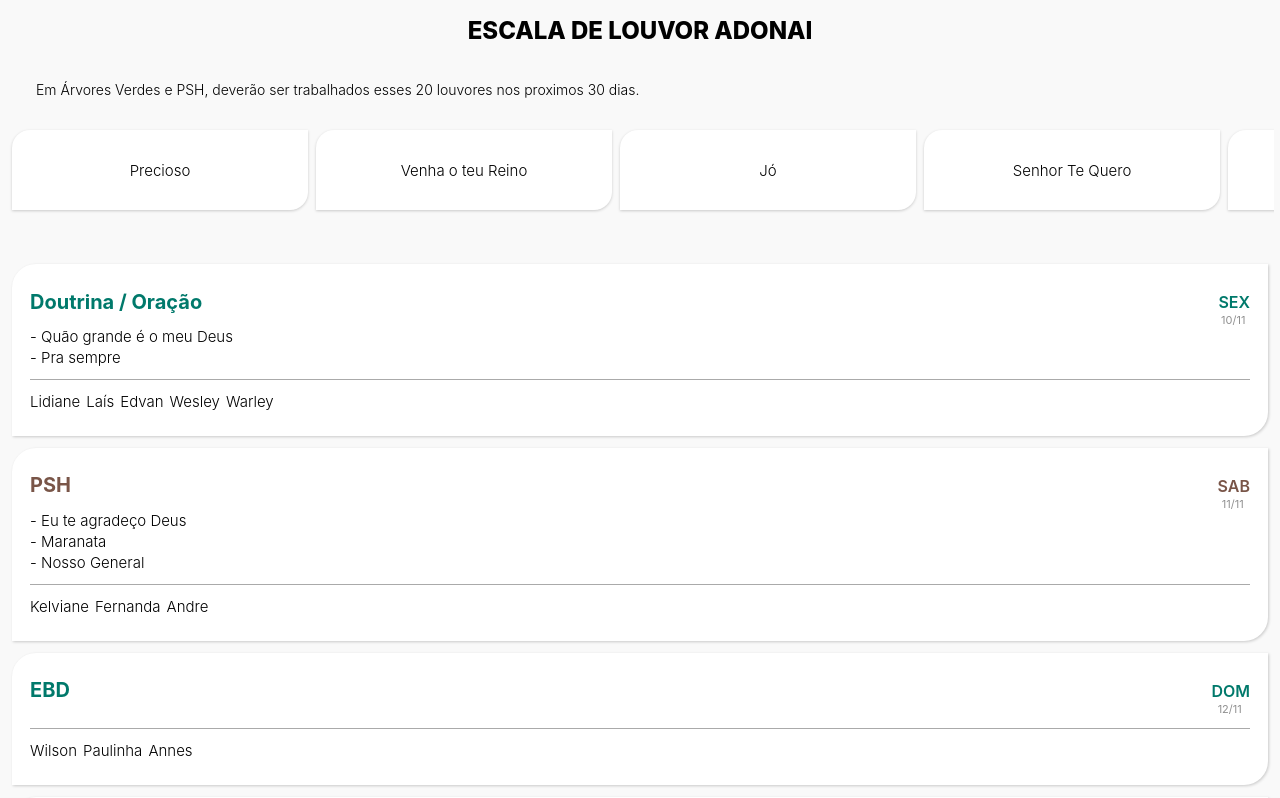
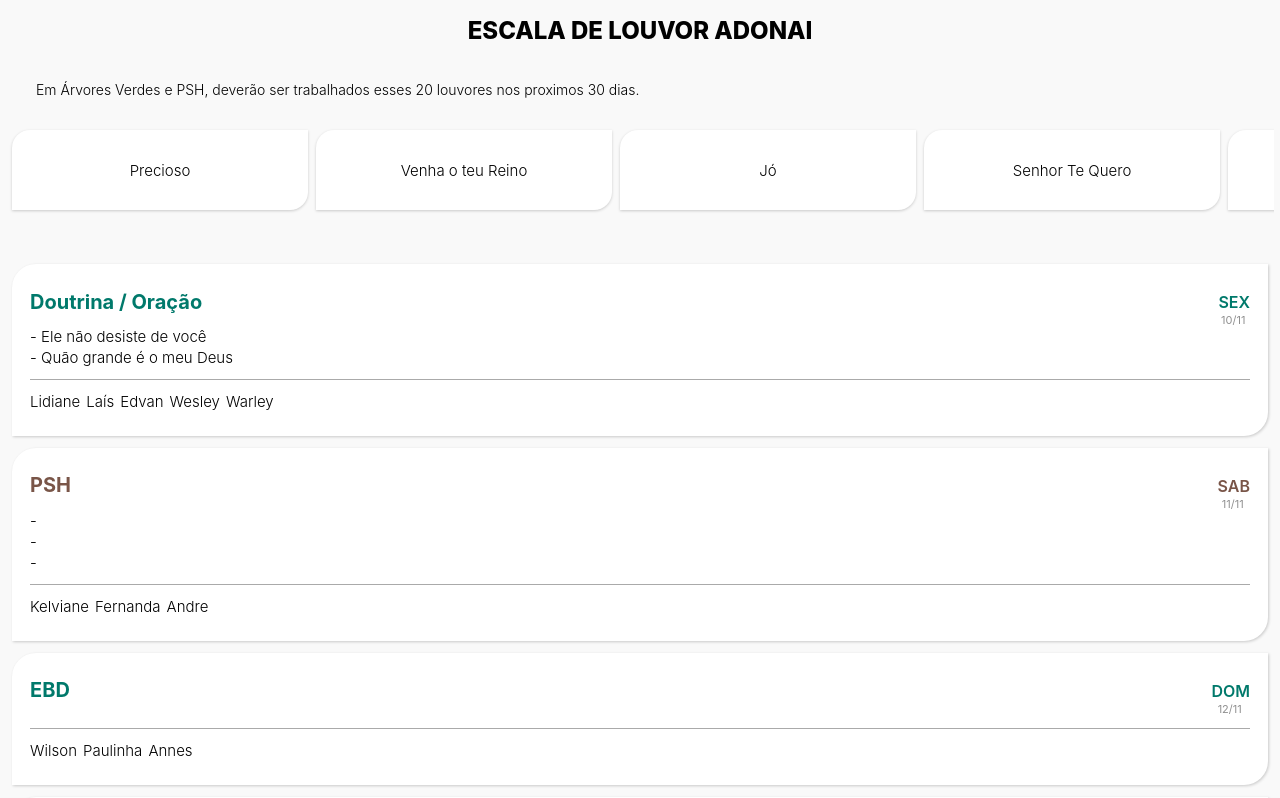
Before and after one commit to hupernikomen/scalepraise, a React (Create React App) app: page / in a window 1280 px wide. Shown: the top 798 px of the page. Built offline with nearby package versions, Linux system fonts and the light colour scheme.

Commit message:
Postagem

```diff
--- a/src/App.js
+++ b/src/App.js
@@ -1,48 +1,82 @@
 import moment from 'moment';
-import CalendarItem from "./CalendarItem";
-const escala = require('./utils/praisesList.json')
-
+import CalendarItem from './CalendarItem';
+const escala = require('./utils/praisesList.json');
+const escala2 = require('./utils/praisesList2.json');
 
 // Louvores
 const praises = {
-  friday: ["Maranata", "Quão grande é o meu Deus", "Pra sempre", "Ele não desiste de você", "Galileu"], // 5 LOUVORES
-  psh: ["Faz Chover", "Eu te agradeço Deus", "Maranata", "Nosso General", "Pra sempre", "Vim para adorar-Te", "Não há Deus maior"],
+  friday: [
+    'Maranata',
+    'Quão grande é o meu Deus',
+    'Pra sempre',
+    'Ele não desiste de você',
+    'Galileu'
+  ], // 5 LOUVORES
+  psh: [
+    'Faz Chover',
+    'Eu te agradeço Deus',
+    'Maranata',
+    'Nosso General',
+    'Pra sempre',
+    'Vim para adorar-Te',
+    'Não há Deus maior'
+  ],
   ebd: [],
-  sundayprelude: ["Bom estarmos aqui", "Em Espírito em verdade", "Renova-me", "Jesus em Tua presença"], // 4 LOUVORES
-  sunday: ["Precioso", "Venha o teu Reino", "Jó", "Senhor Te Quero", "Poderoso Deus"], // 5 LOUVORES , SENDO 3 DE SEXTA
-  sundaycommunion: ["Celebrai a Cristo", "Quebrantado", "Galileu", "Quero que valorize", "Até que Ele venha"], // 5 LOUVORES
-  hcc: ["", "", "", "", ""],
-  supper: ["Bendito Cordeiro", "Alto Preço"] // Louvors de Ceia
-}
-
+  sundayprelude: [
+    'Bom estarmos aqui',
+    'Em Espírito em verdade',
+    'Renova-me',
+    'Jesus em Tua presença'
+  ], // 4 LOUVORES
+  sunday: ['Precioso', 'Venha o teu Reino', 'Jó', 'Senhor Te Quero', 'Poderoso Deus'], // 5 LOUVORES , SENDO 3 DE SEXTA
+  sundaycommunion: [
+    'Celebrai a Cristo',
+    'Quebrantado',
+    'Galileu',
+    'Quero que valorize',
+    'Até que Ele venha'
+  ], // 5 LOUVORES
+  hcc: ['', '', '', '', ''],
+  supper: ['Bendito Cordeiro', 'Alto Preço'] // Louvors de Ceia
+};
 
 // Musicos
 const musicians = {
-
   instrumentalists: {
-    friday: ["Wesley", "Warley"],
-    psh: ["Thiago", "Andre", "Warley", "Rhuan", "Rhuan"],
-    ebd: ["Annes"],
+    friday: ['Wesley', 'Warley'],
+    psh: ['Thiago', 'Andre', 'Warley', 'Rhuan', 'Rhuan'],
+    ebd: ['Annes']
   },
 
   vocals: {
-    friday: ["Lidiane", "Laís", "Edvan"],
-    psh: [["Wilson", "Paulinha"], ["Kelviane", "Fernanda"], ["Edmilson", "Fernanda"], ["Lidiane", "Duda", "Laís"]],
-    ebd: ["Wilson", "Paulinha"],
-    sunday: ["Laís", "Kelviane", "Lidiane", "Duda"]
+    friday: ['Lidiane', 'Laís', 'Edvan'],
+    psh: [
+      ['Wilson', 'Paulinha'],
+      ['Kelviane', 'Fernanda'],
+      ['Edmilson', 'Fernanda'],
+      ['Lidiane', 'Duda', 'Laís'],
+      [('Fernanda', 'Paulinha')]
+    ],
+    ebd: ['Wilson', 'Paulinha'],
+    sunday: ['Laís', 'Kelviane', 'Lidiane', 'Duda']
   }
+};
 
-}
-
+const guitarWeek = musicians.instrumentalists.psh[getWeekNumber() - 1];
 
 const scales = [
   {
     // Doutrina / Oração
     date: findNextFriday(),
     cult: 'Doutrina / Oração',
-    praises: [praises?.friday[getWeekNumber() - 1], praises?.friday[getWeekNumber()]],
+    praises: [
+      getPraises('firstmoment', 'Warley', escala2)[getWeekNumber() - 1]?.name ||
+        getPraises('firstmoment', 'Warley', escala2)[0]?.name,
+      getPraises('firstmoment', 'Warley', escala2)[getWeekNumber()]?.name ||
+        getPraises('firstmoment', 'Warley', escala2)[1]?.name
+    ],
     vocals: musicians.vocals.friday,
-    instrumentalists: musicians.instrumentalists.friday,
+    instrumentalists: musicians.instrumentalists.friday
   },
   {
     // EBD
@@ -50,7 +84,7 @@ const scales = [
     cult: getSundaysInMonth() === getWeekNumber() ? 'EBD com Ceia' : 'EBD',
     praises: getSundaysInMonth() === getWeekNumber() ? praises.supper : praises.ebd,
     vocals: musicians.vocals.ebd,
-    instrumentalists: musicians.instrumentalists.ebd,
+    instrumentalists: musicians.instrumentalists.ebd
   },
   {
     // Culto de Louvor e Pregação
@@ -58,52 +92,93 @@ const scales = [
     cult: 'Louvor e Pregação',
     praises: SelectPraiseSunday(getWeekNumber()),
     hcc: [praises?.hcc[getWeekNumber() - 1], praises?.hcc[getWeekNumber()]],
-    vocals: ["Edmilson", "Edvan", getWeekNumber() % 2 === 0 ? "Fernanda" : "Paulinha", musicians.vocals.sunday[getWeekNumber() - 1]],
-    instrumentalists: ["Wesley", "Annes", getWeekNumber() % 2 === 0 ? "André" : "Thiago"],
+    vocals: [
+      'Edmilson',
+      'Edvan',
+      getWeekNumber() % 2 === 0 ? 'Fernanda' : 'Paulinha',
+      musicians.vocals.sunday[getWeekNumber() - 1]
+    ],
+    instrumentalists: ['Wesley', 'Annes', getWeekNumber() % 2 === 0 ? 'André' : 'Thiago']
   },
   {
+    // Culto PSH
     date: findNextSaturday(),
     cult: 'PSH',
-    praises: [praises?.psh[getWeekNumber() - 1], praises?.psh[getWeekNumber()], praises?.psh[getWeekNumber() + 1]],
+    praises: [
+      getPraises('prelude', guitarWeek, escala2)[getWeekNumber() - 1]?.name,
+      getPraises('firstmoment', guitarWeek, escala2)[getWeekNumber() - 1]?.name,
+      getPraises('communion', guitarWeek, escala2)[getWeekNumber() - 1]?.name
+    ],
     vocals: musicians.vocals.psh[getWeekNumber() - 1],
-    instrumentalists: musicians.instrumentalists.psh[getWeekNumber() - 1],
+    instrumentalists: musicians.instrumentalists.psh[getWeekNumber() - 1]
   },
   // ________________________________________
 
   {
     date: parseDate('29/12/2023'),
     cult: 'Culto Oração Especial',
-    praises: [""],
-    vocals: ["Edvan",  "Laís", "Lidiane"],
-    instrumentalists: ["Wesley", "Warley"]
+    praises: [''],
+    vocals: ['Edvan', 'Laís', 'Lidiane'],
+    instrumentalists: ['Wesley', 'Warley']
   },
   {
     date: parseDate('24/12/2023'),
     cult: 'Culto Especial Natal',
-    praises: ["Bom estarmos aqui", "Isaias 9", "Nada Além do Sangue", "Agnus Dei", "CC 30 - Noite de paz"],
-    vocals: ["Edmilson", "Edvan", "Fernanda", "Laís", "Paulinha"],
-    instrumentalists: ["Wesley", "Warley", "André", "Annes"]
+    praises: [
+      'Bom estarmos aqui',
+      'Isaias 9',
+      'Nada Além do Sangue',
+      'Agnus Dei',
+      'CC 30 - Noite de paz'
+    ],
+    vocals: ['Edmilson', 'Edvan', 'Fernanda', 'Laís', 'Paulinha'],
+    instrumentalists: ['Wesley', 'Warley', 'André', 'Annes']
   },
   {
     date: parseDate('31/12/2023'),
     cult: 'Culto Especial Ano Novo',
-    praises: ["Renova-me", "Nada Além do Sangue", "Agnus Dei", "CC 560 - Ano Novo", "CC 456 - O Estandarte"],
-    vocals: ["Wilson", "Kelviane", "Duda", "Lidiane", "Paulinha"],
-    instrumentalists: ["Wesley", "André", "Thiago", "Annes"]
-  },
-]
+    praises: [
+      'Renova-me',
+      'Nada Além do Sangue',
+      'Agnus Dei',
+      'CC 560 - Ano Novo',
+      'CC 456 - O Estandarte'
+    ],
+    vocals: ['Wilson', 'Kelviane', 'Duda', 'Lidiane', 'Paulinha'],
+    instrumentalists: ['Wesley', 'André', 'Thiago', 'Annes']
+  }
+];
 
+function getPraises(type, guitar, list) {
+  let result = [];
 
+  list.forEach((item) => {
+    if (item.guitar === guitar) {
+      item.praises.forEach((praise) => {
+        if (praise.type === type) {
+          result = result.concat(praise.praise);
+        }
+      });
+    }
+  });
+
+  return result;
+}
 
 // 12 LOUVORS PARA DOMINGOS
 function SelectPraiseSunday(week) {
   switch (week) {
-    case 1: return [praises.sundayprelude[0], praises.sunday[0], praises.sundaycommunion[0]]
-    case 2: return [praises.sundayprelude[1], praises.sunday[1], praises.sundaycommunion[1]]
-    case 3: return [praises.sundayprelude[2], praises.sunday[2], praises.sundaycommunion[2]]
-    case 4: return [praises.sundayprelude[3], praises.sunday[1], praises.sundaycommunion[3]]
+    case 1:
+      return [praises.sundayprelude[0], praises.sunday[0], praises.sundaycommunion[0]];
+    case 2:
+      return [praises.sundayprelude[1], praises.sunday[1], praises.sundaycommunion[1]];
+    case 3:
+      return [praises.sundayprelude[2], praises.sunday[2], praises.sundaycommunion[2]];
+    case 4:
+      return [praises.sundayprelude[3], praises.sunday[1], praises.sundaycommunion[3]];
 
-    default: return [praises.sundayprelude[4], praises.sunday[0], praises.sundaycommunion[4]]
+    default:
+      return [praises.sundayprelude[4], praises.sunday[0], praises.sundaycommunion[4]];
   }
 }
 
@@ -117,10 +192,6 @@ function parseDate(dateString) {
   return date;
 }
 
-
-
-
-
 function findNextSunday() {
   const now = new Date();
 
@@ -132,8 +203,6 @@ function findNextSunday() {
 
   return nextSunday;
 }
-
-
 
 function findNextFriday() {
   const now = new Date();
@@ -147,8 +216,6 @@ function findNextFriday() {
   return nextFriday;
 }
 
-
-
 function findNextSaturday() {
   const now = new Date();
 
@@ -160,8 +227,6 @@ function findNextSaturday() {
 
   return nextFriday;
 }
-
-
 
 function getWeekNumber() {
   // Retorna o número da semana com base na data atual
@@ -189,13 +254,16 @@ function getSundaysInMonth() {
   return sundays;
 }
 
+// Coloca as datas em ordem cronologica
 const sortedScales = scales.sort((a, b) => {
   return moment(a.date) - moment(b.date);
 });
 
-const uniqueItems = praises.sunday?.concat(praises.friday, praises.sundayprelude, praises.supper, praises.sundaycommunion).filter((item, index, array) => {
-  return array.indexOf(item) === index;
-});
+const uniqueItems = praises.sunday
+  ?.concat(praises.friday, praises.sundayprelude, praises.supper, praises.sundaycommunion)
+  .filter((item, index, array) => {
+    return array.indexOf(item) === index;
+  });
 
 function getTons(n) {
   // Retorna o tom de uma escala com base no nome fornecido
@@ -208,48 +276,85 @@ function getTons(n) {
 const width = window.innerWidth;
 const widthInPx = parseInt(width / 4.7);
 
-
 function ListPraises() {
   return (
     <div style={{ marginBottom: 30, padding: 6 }}>
-
-      <div style={{ display: 'flex', alignItems: 'flex-start', flexDirection: 'column', padding: '0px 30px' }}>
-        <p style={{ marginRight: 6, fontWeight: 300, fontSize: 14, }}>Em Árvores Verdes e PSH, deverão ser trabalhados esses {uniqueItems.length} louvores nos proximos 30 dias.</p>
+      <div
+        style={{
+          display: 'flex',
+          alignItems: 'flex-start',
+          flexDirection: 'column',
+          padding: '0px 30px'
+        }}
+      >
+        <p style={{ marginRight: 6, fontWeight: 300, fontSize: 14 }}>
+          Em Árvores Verdes e PSH, deverão ser trabalhados esses {uniqueItems.length} louvores nos
+          proximos 30 dias.
+        </p>
       </div>
 
-
       <div style={{ display: 'flex', overflow: 'scroll', height: 80, gap: 8, padding: '18px 6px' }}>
-        {
-          uniqueItems.map((pray) => {
-            return (
-              <div style={{ flexWrap: 'wrap', padding: '0px 12px', boxShadow: '0px 1px 3px #00000030', position: 'relative', minWidth: widthInPx, borderRadius: '18px 0px 18px 0px', backgroundColor: '#fff', display: 'flex', alignItems: 'center', justifyContent: 'center' }}>
-                <strong style={{ textAlign: 'center', fontWeight: 300, fontSize: 15, color: '#000' }}>{pray}</strong>
-                {getTons(pray) ? <strong style={{ boxShadow: '1px 1px 5px #00000040', fontWeight: 500, position: 'absolute', bottom: -12, left: 6, backgroundColor: '#222', fontSize: 14, padding: '2px 12px', borderRadius: 12, color: '#fff' }}>{getTons(pray)}</strong> : null}
-              </div>
-            )
-          })
-        }
+        {uniqueItems.map((pray) => {
+          return (
+            <div
+              style={{
+                flexWrap: 'wrap',
+                padding: '0px 12px',
+                boxShadow: '0px 1px 3px #00000030',
+                position: 'relative',
+                minWidth: widthInPx,
+                borderRadius: '18px 0px 18px 0px',
+                backgroundColor: '#fff',
+                display: 'flex',
+                alignItems: 'center',
+                justifyContent: 'center'
+              }}
+            >
+              <strong style={{ textAlign: 'center', fontWeight: 300, fontSize: 15, color: '#000' }}>
+                {pray}
+              </strong>
+              {getTons(pray) ? (
+                <strong
+                  style={{
+                    boxShadow: '1px 1px 5px #00000040',
+                    fontWeight: 500,
+                    position: 'absolute',
+                    bottom: -12,
+                    left: 6,
+                    backgroundColor: '#222',
+                    fontSize: 14,
+                    padding: '2px 12px',
+                    borderRadius: 12,
+                    color: '#fff'
+                  }}
+                >
+                  {getTons(pray)}
+                </strong>
+              ) : null}
+            </div>
+          );
+        })}
       </div>
     </div>
-  )
+  );
 }
-
-
 
 export default function App() {
   return (
     <div>
-      <h1 style={{ textAlign: 'center', fontSize: 24, fontWeight: 800, }}>ESCALA DE LOUVOR ADONAI</h1>
+      <h1 style={{ textAlign: 'center', fontSize: 24, fontWeight: 800 }}>
+        ESCALA DE LOUVOR ADONAI
+      </h1>
 
       <ListPraises />
 
       {sortedScales.map((scale, index) => {
-        return (
-          <CalendarItem key={index} data={scale} />
-        )
+        return <CalendarItem key={index} data={scale} />;
       })}
 
-      <p style={{ textAlign: 'center', marginTop: 50, fontWeight: 300 }}>Ministério de Louvor Adonai</p>
+      <p style={{ textAlign: 'center', marginTop: 50, fontWeight: 300 }}>
+        Ministério de Louvor Adonai
+      </p>
     </div>
   );
 }
--- /dev/null
+++ b/src/utils/praisesList2.json
@@ -0,0 +1,94 @@
+[
+  {
+    "guitar": "André",
+    "praises": [
+      {
+        "type": "prelude",
+        "praise": [
+          { "tom": "D", "name": "Bom estarmos aqui" },
+          { "tom": "F#m", "name": "Em Espírito em verdade" },
+          { "tom": "C", "name": "Renova-me" },
+          { "tom": "E", "name": "Jesus em Tua presença" },
+          { "tom": "C", "name": "Cria em Mim" },
+          { "tom": "D", "name": "Vem, esta é a hora" },
+          { "tom": "", "name": "Vim para adorar-Te" }
+        ]
+      },
+      {
+        "type": "firstmoment",
+        "praise": [
+          { "tom": "Bm", "name": "Maranata" },
+          { "tom": "Am", "name": "Ao único" },
+          { "tom": "", "name": "Isaias 9" },
+          { "tom": "", "name": "Poderoso Deus" },
+          { "tom": "", "name": "Poder Pra Salvar" },
+          { "tom": "", "name": "Jó" },
+          { "tom": "", "name": "Meu Mestre" },
+          { "tom": "", "name": "Venha o teu Reino" },
+          { "tom": "", "name": "Precioso" },
+          { "tom": "", "name": "Todavia me alegrarei" }
+        ]
+      },
+      {
+        "type": "communion",
+        "praise": [
+          { "tom": "", "name": "Galileu" },
+          { "tom": "Ab", "name": "Foi por amor" },
+          { "tom": "", "name": "Filho do Deus vivo" },
+          { "tom": "", "name": "Meu Alvo" },
+          { "tom": "", "name": "Até que Ele venha" },
+          { "tom": "", "name": "Ainda que a figueira" },
+          { "tom": "", "name": "Quero que valorize" }
+        ]
+      },
+      {
+        "type": "supper",
+        "praise": [{ "type": "supper", "tom": "", "name": "Alto Preço" }]
+      }
+    ]
+  },
+  {
+    "guitar": "Thiago",
+    "praises": [{}]
+  },
+  {
+    "guitar": "Rhuan",
+    "praises": [
+      {
+        "type": "firstmoment",
+        "praise": [
+          { "tom": "Bm", "name": "Maranata" },
+          { "tom": "", "name": "Eu te agradeço Deus" },
+          { "tom": "", "name": "Faz Chover" }
+        ]
+      },
+      {
+        "type": "communion",
+        "praise": [{ "tom": "", "name": "Nosso General" }]
+      }
+    ]
+  },
+  {
+    "guitar": "Warley",
+    "praises": [
+      {
+        "type": "prelude",
+        "praise": [{ "tom": "C", "name": "Cria em Mim" }]
+      },
+      {
+        "type": "firstmoment",
+        "praise": [
+          { "tom": "Bm", "name": "Maranata" },
+          { "tom": "", "name": "Ele não desiste de você" },
+          { "tom": "", "name": "Quão grande é o meu Deus" },
+          { "tom": "", "name": "Meu Barquinho" },
+          { "tom": "", "name": "Pra sempre" }
+        ]
+      },
+      {
+        "type": "communion",
+        "praise": [{ "tom": "", "name": "Galileu" }]
+      }
+    ]
+  }
+]
```
